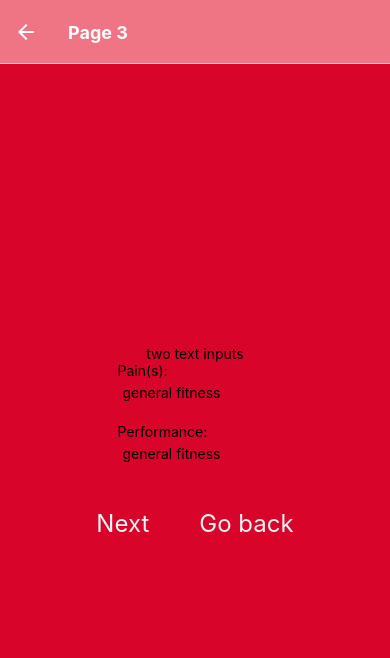
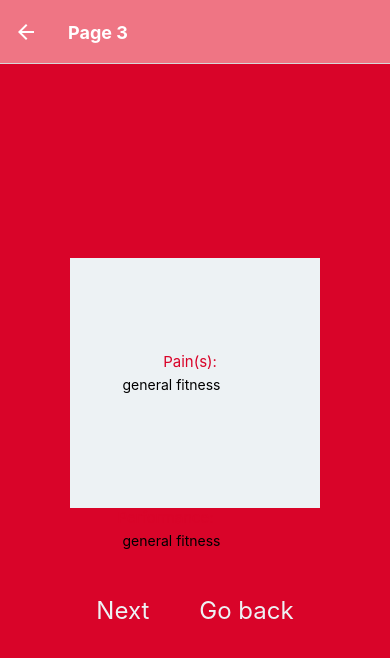
Before and after one commit to yamodah/Fitness_Log, a React Native app: screen /Page3 in a window 390 px wide. Shown: the top 658 px of the page. Built offline with nearby package versions, Linux system fonts and the light colour scheme.

Commit message:
more styling for page 3 still not finished

```diff
--- a/src/components/Page3.js
+++ b/src/components/Page3.js
@@ -17,9 +17,8 @@ const Page3 = ({navigation}) => {
   }
     return (
         <View style={styles.container}>
-          <Text>two text inputs</Text>
-          <View >
-            <Text >Pain(s):</Text>
+          <View style={styles.largeTextBoxContainer}>
+            <Text style={styles.inputLabel}>Pain(s):</Text>
             <TextInput
             style={{maxWidth:155, padding:5}}
               keyboardType="default"
@@ -34,7 +33,7 @@ const Page3 = ({navigation}) => {
             />
           </View>
           <View >
-            <Text >Performance:</Text>
+            <Text style={styles.inputLabel}>Performance:</Text>
             <TextInput
             style={{maxWidth:155, padding:5}}
               keyboardType="default"
@@ -49,7 +48,7 @@ const Page3 = ({navigation}) => {
             />
           </View>
             <View style={styles.buttonContainer}>
-            <TouchableOpacity style={styles.button} onPress={()=>{navigation.navigate("Page4")}}>
+            <TouchableOpacity style={styles.button} onPress={collectData}>
               <Text style={styles.buttonText}>Next</Text>
             </TouchableOpacity>
           <TouchableOpacity style={styles.button} onPress={()=>{navigation.goBack()}}>
@@ -96,6 +95,20 @@ const styles = StyleSheet.create({
      flexDirection:"row",
 
     //  backgroundColor:"white"
+    },
+    largeTextBoxContainer:{
+      height:250,
+      width:250,
+      backgroundColor:"#edf2f4",
+      justifyContent:"center",
+      alignItems:"center",
+      flexDirection:"column"
+    },
+    inputLabel:{
+      marginRight:10,
+      color:"#d90429",
+      fontSize:15,
+      // alignSelf:"center"
     }
   })
 export default Page3
```
